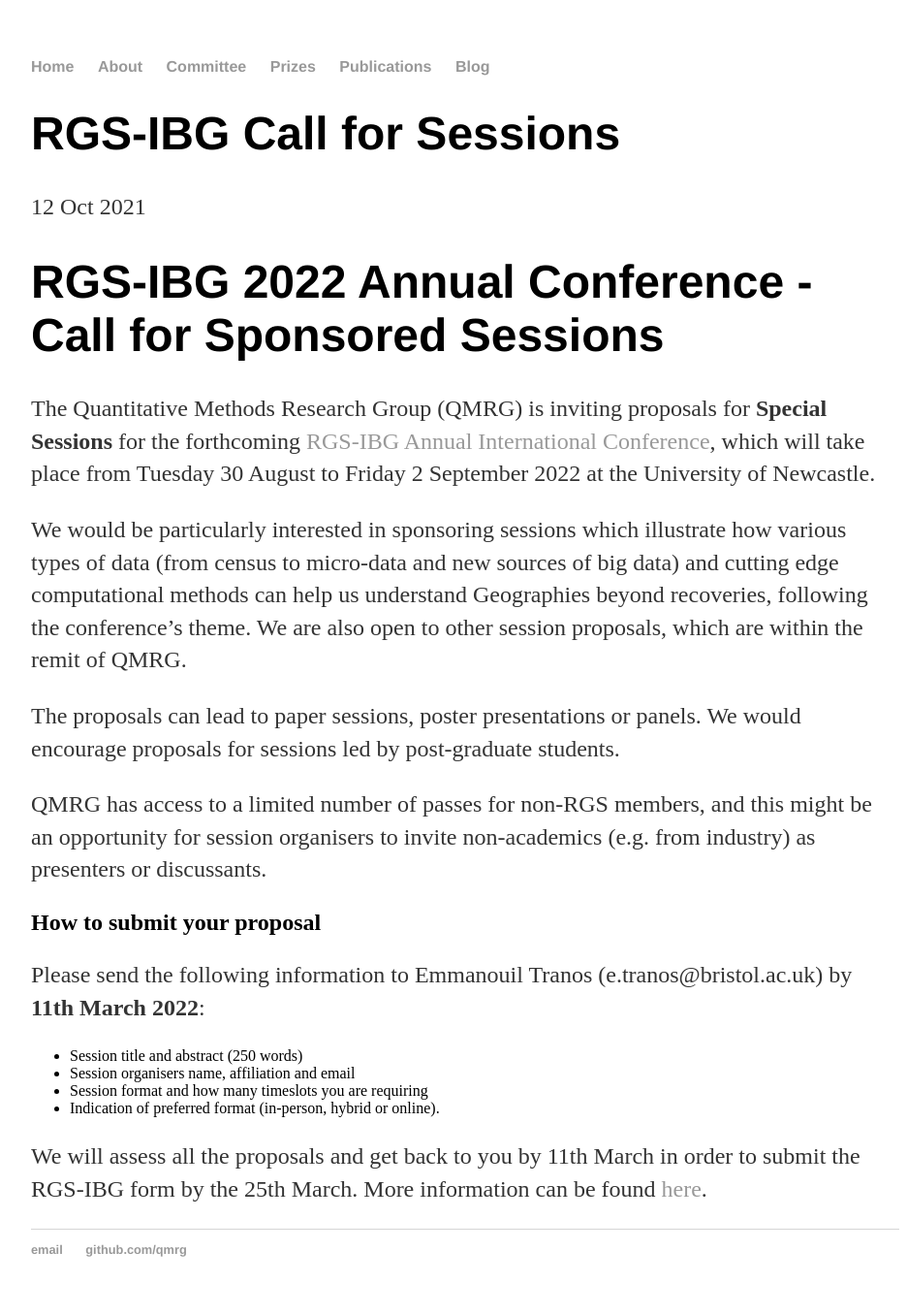
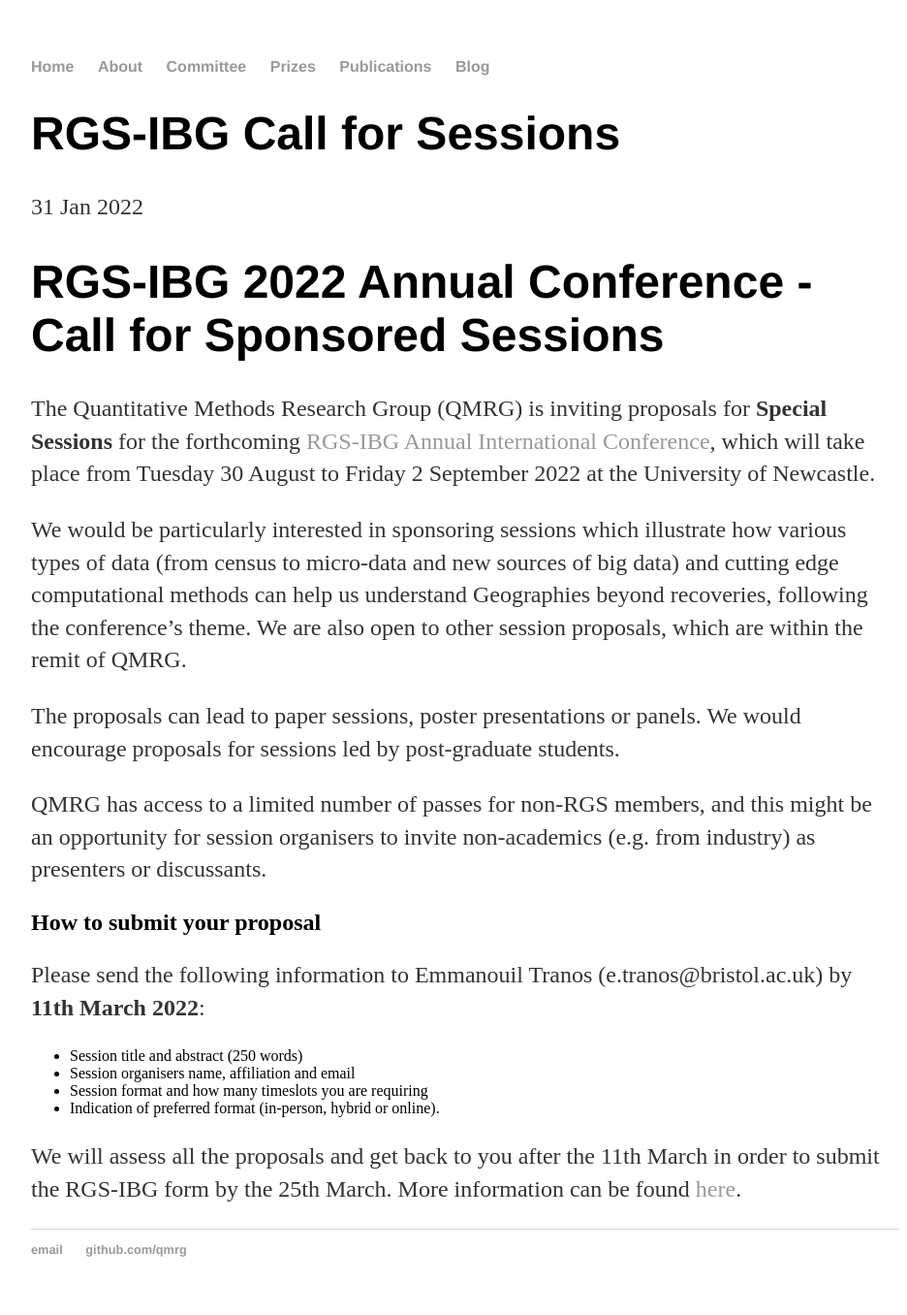
Before and after one commit to qmrg/qmrg.github.io, a Jekyll site: the page built from _posts/2022-01-31-RGS-IBG-call-for-sessions.md, in a window 1280 px wide. Shown: the whole page at 97% size, without its empty margins (160-1096 px from the left). Built offline with Jekyll 4.4.1, drawn with Linux system fonts in a browser that asks for light colours.

Commit message:
Update 2022-01-31-RGS-IBG-call-for-sessions.md
minor edits

```diff
--- a/_posts/2022-01-31-RGS-IBG-call-for-sessions.md
+++ b/_posts/2022-01-31-RGS-IBG-call-for-sessions.md
@@ -1,7 +1,7 @@
 ---
 layout: post
 title: "RGS-IBG Call for Sessions"
-date: 2021-10-12
+date: 2022-01-31
 ---
 
 # RGS-IBG 2022 Annual Conference - Call for Sponsored Sessions
@@ -23,4 +23,4 @@
 *	Session format and how many timeslots you are requiring
 *	Indication of preferred format (in-person, hybrid or online).
 
-We will assess all the proposals and get back to you by 11th March in order to submit the RGS-IBG form by the 25th March. More information can be found [here](https://www.rgs.org/research/annual-international-conference/call/guidance-for-session-organisers/).
+We will assess all the proposals and get back to you after the 11th March in order to submit the RGS-IBG form by the 25th March. More information can be found [here](https://www.rgs.org/research/annual-international-conference/call/guidance-for-session-organisers/).
```
